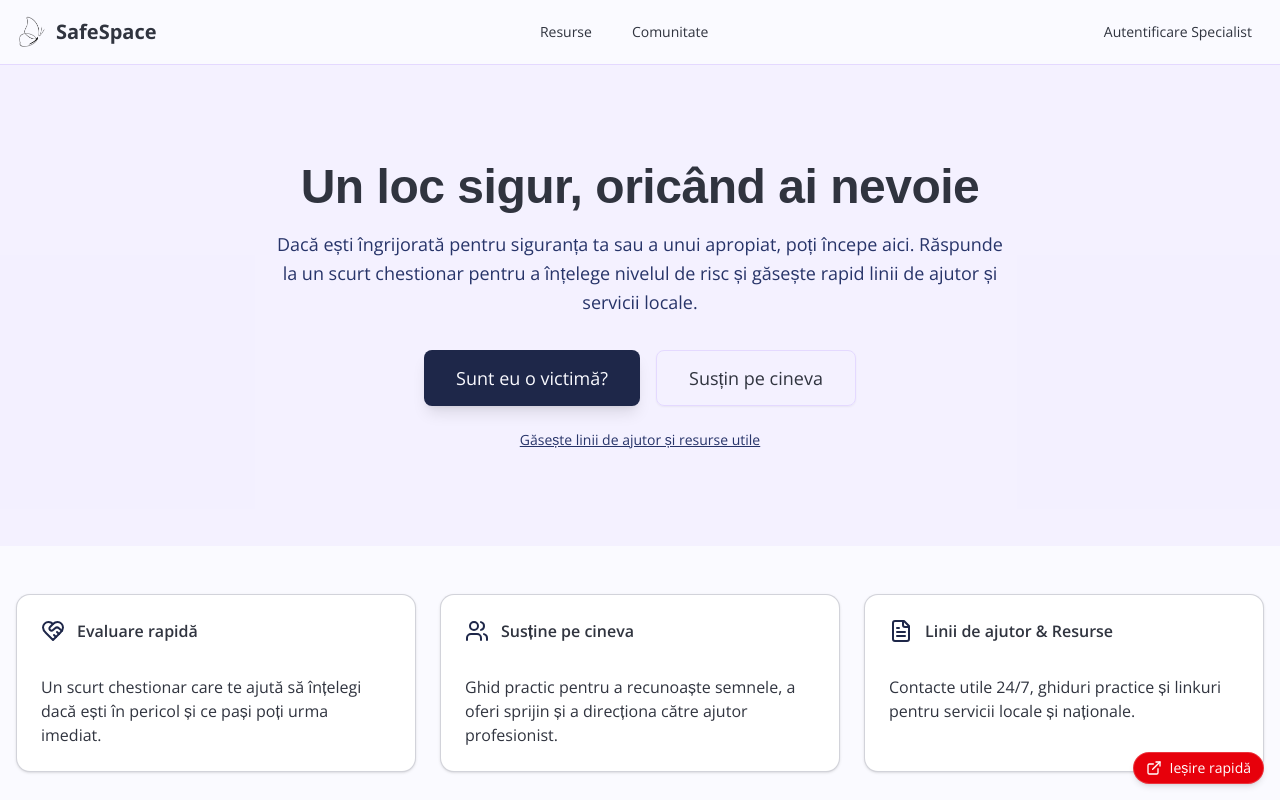
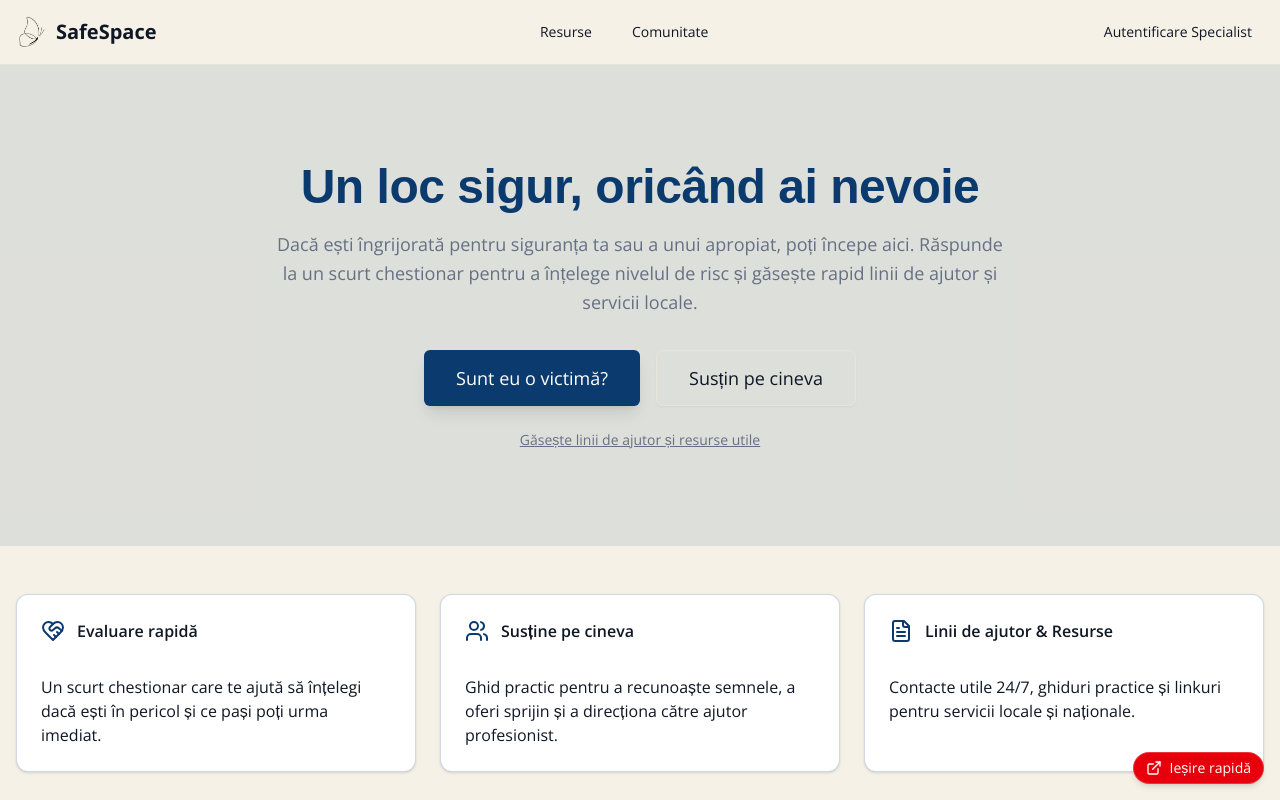
Before and after one commit to georgebrata/safe-space, a Next.js app: page / in a window 1280 px wide. Shown: the top 800 px of the page. Built offline with nearby package versions, Linux system fonts and the light colour scheme; a web font is replaced by a local one.

Commit message:
New colour scheme

```diff
--- a/app/globals.css
+++ b/app/globals.css
@@ -4,126 +4,106 @@
 @custom-variant dark (&:is(.dark *));
 
 :root {
-  /* Gender-neutral creative color palette */
-  --ocean-deep: #0ea5e9;
-  --sky-blue: #38bdf8;
-  --lavender-dream: #a78bfa;
-  --warm-amber: #f59e0b;
-  --sage-green: #10b981;
-  --slate-light: #f1f5f9;
-  --slate-medium: #cbd5e1;
-  --slate-dark: #475569;
+  /* Blue + Beige palette (darker blue) */
+  --blue-800: #041630; /* mai închis */
+  --blue-600: #0b3a6f; /* accent primar închis */
+  --blue-400: #145b9d; /* nuanță medie pentru accente */
 
-  /* New color scheme */
-  --jet-black: #30343f;
-  --ghost-white: #fafaff;
-  --periwinkle: #e4d9ff;
-  --twilight-indigo: #273469;
-  --space-indigo: #1e2749;
+  --beige-100: #F5F1E6;
+  --beige-200: #E9E0CC;
+  --beige-300: #DCCFB6;
 
-  --background: var(--ghost-white);
-  --foreground: var(--jet-black);
-  --card: oklch(1 0 0);
-  --card-foreground: var(--jet-black);
-  --popover: oklch(1 0 0);
-  --popover-foreground: var(--jet-black);
-  --primary: var(--space-indigo);
-  --primary-foreground: var(--ghost-white);
-  --secondary: var(--periwinkle);
-  --secondary-foreground: var(--space-indigo);
-  --muted: var(--periwinkle);
-  --muted-foreground: var(--twilight-indigo);
-  --accent: var(--twilight-indigo);
-  --accent-foreground: var(--ghost-white);
-  --destructive: oklch(0.577 0.245 27.325);
-  --destructive-foreground: var(--ghost-white);
-  --border: var(--periwinkle);
-  --input: var(--periwinkle);
-  --ring: var(--space-indigo);
-  --chart-1: var(--ocean-deep);
-  --chart-2: var(--lavender-dream);
-  --chart-3: var(--warm-amber);
-  --chart-4: var(--sage-green);
-  --chart-5: var(--sky-blue);
+  /* Semantic tokens */
+  --background: var(--beige-100);
+  --foreground: #0f1724; /* dark ink for readability */
+  --card: #ffffff;
+  --card-foreground: var(--foreground);
+  --popover: #ffffff;
+  --popover-foreground: var(--foreground);
+  --primary: var(--blue-600);
+  --primary-foreground: #ffffff;
+  --secondary: var(--beige-300);
+  --secondary-foreground: var(--blue-800);
+  --muted: #f0eae0;
+  --muted-foreground: #667085;
+  --accent: var(--blue-400);
+  --accent-foreground: #ffffff;
+  --destructive: #dc2626;
+  --destructive-foreground: #ffffff;
+  --border: #e9e4db;
+  --input: #f6f3ee;
+  --ring: var(--blue-400);
+  --chart-1: var(--blue-600);
+  --chart-2: #a78bfa;
+  --chart-3: #f59e0b;
+  --chart-4: #10b981;
+  --chart-5: var(--blue-400);
   --radius: 0.625rem;
-  --sidebar: var(--ghost-white);
-  --sidebar-foreground: var(--jet-black);
-  --sidebar-primary: var(--space-indigo);
-  --sidebar-primary-foreground: var(--ghost-white);
-  --sidebar-accent: var(--periwinkle);
-  --sidebar-accent-foreground: var(--space-indigo);
-  --sidebar-border: var(--periwinkle);
-  --sidebar-ring: var(--space-indigo);
+  --sidebar: var(--beige-100);
+  --sidebar-foreground: var(--foreground);
+  --sidebar-primary: var(--blue-600);
+  --sidebar-primary-foreground: #ffffff;
+  --sidebar-accent: var(--beige-300);
+  --sidebar-accent-foreground: var(--blue-800);
+  --sidebar-border: #e9e4db;
+  --sidebar-ring: var(--blue-400);
 }
 
 .dark {
-  /* Dark mode variants - gender-neutral creative palette */
-  --ocean-deep: #38bdf8;
-  --sky-blue: #7dd3fc;
-  --lavender-dream: #c4b5fd;
-  --warm-amber: #fbbf24;
-  --sage-green: #34d399;
-  --slate-light: oklch(0.15 0.01 240);
-  --slate-medium: oklch(0.25 0.01 240);
-  --slate-dark: oklch(0.65 0.01 240);
+  /* Dark variant: deep blue background with warm beige accents */
+  --blue-800: #93c5fd;
+  --blue-600: #60a5fa;
+  --blue-400: #3b82f6;
 
-  /* Dark mode variants - new color scheme */
-  --jet-black: #1a1d24;
-  --ghost-white: #e8e8f0;
-  --periwinkle: #c4b0ff;
-  --twilight-indigo: #3d4a7a;
-  --space-indigo: #2a3a5c;
+  --beige-100: #111420; /* used as anchored darker neutral */
+  --beige-200: #0b1220;
+  --beige-300: #22303f;
 
-  --background: var(--space-indigo);
-  --foreground: var(--ghost-white);
-  --card: var(--twilight-indigo);
-  --card-foreground: var(--ghost-white);
-  --popover: var(--twilight-indigo);
-  --popover-foreground: var(--ghost-white);
-  --primary: var(--periwinkle);
-  --primary-foreground: var(--space-indigo);
-  --secondary: var(--twilight-indigo);
-  --secondary-foreground: var(--ghost-white);
-  --muted: var(--twilight-indigo);
-  --muted-foreground: var(--periwinkle);
-  --accent: var(--periwinkle);
-  --accent-foreground: var(--space-indigo);
-  --destructive: oklch(0.55 0.2 20);
-  --destructive-foreground: var(--ghost-white);
-  --border: var(--twilight-indigo);
-  --input: var(--twilight-indigo);
-  --ring: var(--periwinkle);
-  --chart-1: var(--ocean-deep);
-  --chart-2: var(--lavender-dream);
-  --chart-3: var(--warm-amber);
-  --chart-4: var(--sage-green);
-  --chart-5: var(--sky-blue);
-  --sidebar: var(--space-indigo);
-  --sidebar-foreground: var(--ghost-white);
-  --sidebar-primary: var(--periwinkle);
-  --sidebar-primary-foreground: var(--space-indigo);
-  --sidebar-accent: var(--twilight-indigo);
-  --sidebar-accent-foreground: var(--ghost-white);
-  --sidebar-border: var(--twilight-indigo);
-  --sidebar-ring: var(--periwinkle);
+  --background: #071028; /* deep midnight blue */
+  --foreground: #f8f7f4; /* warm off-white */
+  --card: #0f1724;
+  --card-foreground: var(--foreground);
+  --popover: #0f1724;
+  --popover-foreground: var(--foreground);
+  --primary: var(--blue-600);
+  --primary-foreground: #ffffff;
+  --secondary: #2b2f37; /* muted beige-like dark */
+  --secondary-foreground: var(--blue-800);
+  --muted: #1b2430;
+  --muted-foreground: #aab1bd;
+  --accent: var(--blue-400);
+  --accent-foreground: #ffffff;
+  --destructive: #ef4444;
+  --destructive-foreground: #fff;
+  --border: #122033;
+  --input: #0b1220;
+  --ring: var(--blue-400);
+  --chart-1: var(--blue-600);
+  --chart-2: #8b5cf6;
+  --chart-3: #f59e0b;
+  --chart-4: #10b981;
+  --chart-5: var(--blue-400);
+  --radius: 0.625rem;
+  --sidebar: #071028;
+  --sidebar-foreground: var(--foreground);
+  --sidebar-primary: var(--blue-600);
+  --sidebar-primary-foreground: #fff;
+  --sidebar-accent: #1f2937;
+  --sidebar-accent-foreground: var(--foreground);
+  --sidebar-border: #122033;
+  --sidebar-ring: var(--blue-400);
 }
 
 @theme inline {
   --font-sans: "Inter", "Inter Fallback", system-ui, -apple-system, sans-serif;
   --font-mono: "JetBrains Mono", "Fira Code", "Consolas", monospace;
-  --color-ocean-deep: var(--ocean-deep);
-  --color-sky-blue: var(--sky-blue);
-  --color-lavender-dream: var(--lavender-dream);
-  --color-warm-amber: var(--warm-amber);
-  --color-sage-green: var(--sage-green);
-  --color-slate-light: var(--slate-light);
-  --color-slate-medium: var(--slate-medium);
-  --color-slate-dark: var(--slate-dark);
-  --color-jet-black: var(--jet-black);
-  --color-ghost-white: var(--ghost-white);
-  --color-periwinkle: var(--periwinkle);
-  --color-twilight-indigo: var(--twilight-indigo);
-  --color-space-indigo: var(--space-indigo);
+
+  --color-ocean-deep: var(--blue-600);
+  --color-sky-blue: var(--blue-400);
+  --color-lavender-dream: #a78bfa;
+  --color-warm-amber: #f59e0b;
+  --color-sage-green: #10b981;
+
   --color-background: var(--background);
   --color-foreground: var(--foreground);
   --color-card: var(--card);
@@ -148,10 +128,7 @@
   --color-chart-3: var(--chart-3);
   --color-chart-4: var(--chart-4);
   --color-chart-5: var(--chart-5);
-  --radius-sm: calc(var(--radius) - 4px);
-  --radius-md: calc(var(--radius) - 2px);
-  --radius-lg: var(--radius);
-  --radius-xl: calc(var(--radius) + 4px);
+
   --color-sidebar: var(--sidebar);
   --color-sidebar-foreground: var(--sidebar-foreground);
   --color-sidebar-primary: var(--sidebar-primary);
--- a/app/page.tsx
+++ b/app/page.tsx
@@ -32,9 +32,9 @@ export default function Home() {
       </header>
 
       {/* Hero Section */}
-      <section className="bg-secondary/30 py-16 md:py-24">
+      <section className="bg-primary/10 py-16 md:py-24">
         <div className="container mx-auto px-4 text-center max-w-3xl">
-          <h1 className="text-4xl md:text-5xl font-bold mb-4 text-foreground tracking-tight">Un loc sigur, oricând ai nevoie</h1>
+          <h1 className="text-4xl md:text-5xl font-bold mb-4 text-primary tracking-tight">Un loc sigur, oricând ai nevoie</h1>
           <p className="text-lg text-muted-foreground mb-8 leading-relaxed">
             Dacă ești îngrijorată pentru siguranța ta sau a unui apropiat, poți începe aici. Răspunde la un scurt chestionar pentru a înțelege nivelul de risc și găsește rapid linii de ajutor și servicii locale.
           </p>
--- a/app/risk-form/page.tsx
+++ b/app/risk-form/page.tsx
@@ -332,11 +332,7 @@ export default function RiskFormPage() {
                                     Resetează
                                 </Button>
 
-                                <Button type="submit" disabled={answers[currentQuestion.id] == null}>
-                                    {currentStep < total - 1
-                                        ? "Următorul"
-                                        : "Vezi rezultatele"}
-                                </Button>
+                                {/* NEXT button intentionally removed — selection auto-advances */}
                             </div>
                         </div>
                     </form>
```
